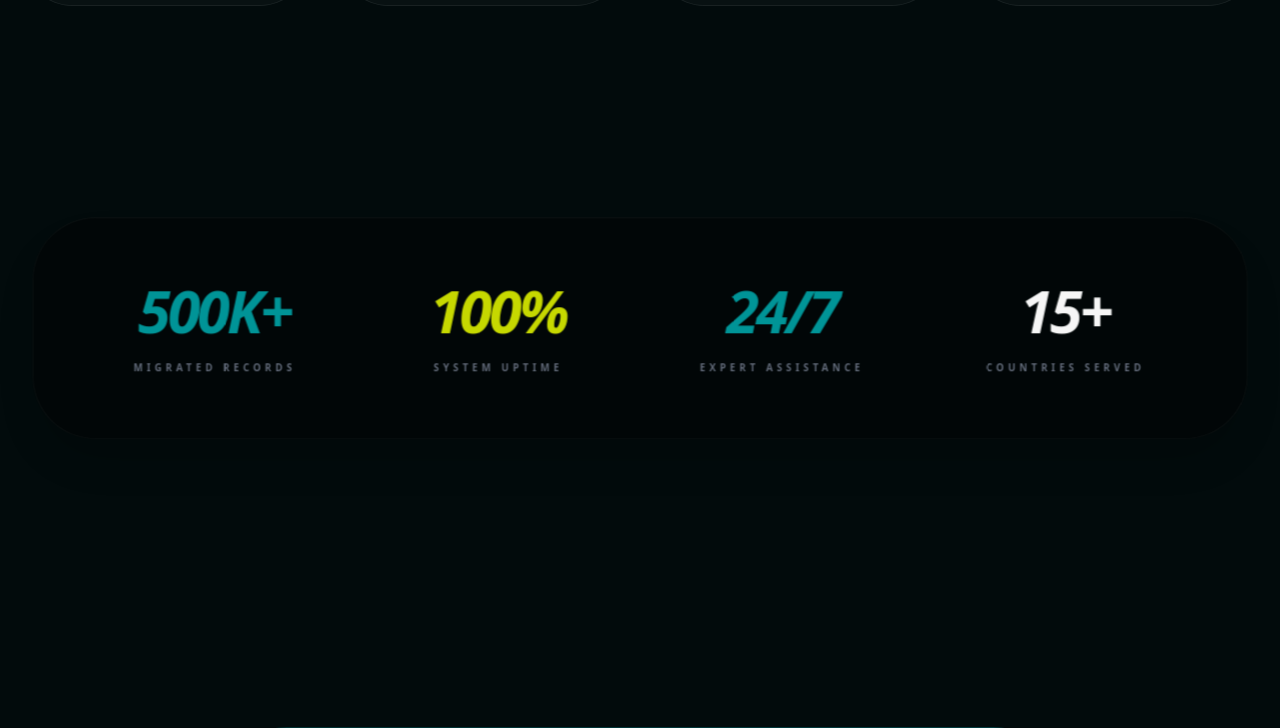
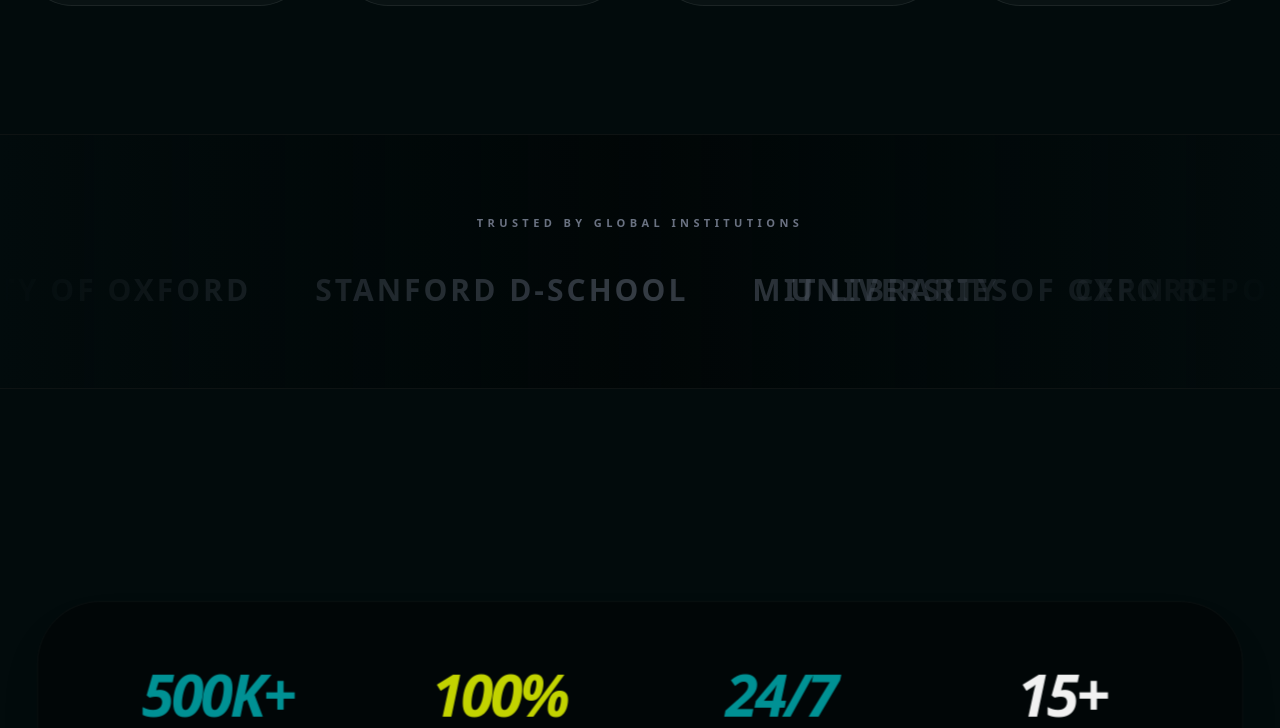
Before and after one commit to Abhinav-THAJ/connectberg, a Next.js app: page / in a window 1280 px wide. Shown: the part 3525-4253 px from the top of the page. Built offline with nearby package versions, Linux system fonts and the light colour scheme.

Commit message:
Add infinite marquee animation and logo ticker

```diff
--- a/src/app/globals.css
+++ b/src/app/globals.css
@@ -251,3 +251,21 @@
   background: #009A9D;
   color: black;
 }
+
+@keyframes marquee {
+  0% {
+    transform: translateX(0%);
+  }
+
+  100% {
+    transform: translateX(-50%);
+  }
+}
+
+.animate-marquee {
+  animation: marquee 30s linear infinite;
+}
+
+.animate-marquee:hover {
+  animation-play-state: paused;
+}
--- a/src/app/page.tsx
+++ b/src/app/page.tsx
@@ -240,6 +240,30 @@
         </div>
       </section >
 
+      {/* Infinite Marquee - Trusted By */}
+      <section className="w-full py-20 border-y border-white/5 bg-black/40 overflow-hidden relative reveal-up">
+        <div className="absolute inset-0 bg-gradient-to-r from-background via-transparent to-background z-10 pointer-events-none" />
+        <div className="mb-10 text-center relative z-20">
+          <p className="text-gray-500 font-black uppercase tracking-[0.4em] text-[11px] mb-2">Trusted By Global Institutions</p>
+        </div>
+        <div className="flex w-[200%] md:w-[150%] animate-marquee">
+          <div className="flex w-1/2 justify-around items-center px-4">
+            {["University of Oxford", "Stanford D-School", "MIT Libraries", "CERN Repository", "Tokyo Tech", "Harvard Dataverse"].map((name, i) => (
+              <span key={i} className="text-xl md:text-3xl font-black uppercase tracking-widest text-gray-500 whitespace-nowrap opacity-50 hover:opacity-100 hover:text-teal hover:scale-110 transition-all cursor-crosshair px-8">
+                {name}
+              </span>
+            ))}
+          </div>
+          <div className="flex w-1/2 justify-around items-center px-4">
+            {["University of Oxford", "Stanford D-School", "MIT Libraries", "CERN Repository", "Tokyo Tech", "Harvard Dataverse"].map((name, i) => (
+              <span key={`dup-${i}`} className="text-xl md:text-3xl font-black uppercase tracking-widest text-gray-500 whitespace-nowrap opacity-50 hover:opacity-100 hover:text-teal hover:scale-110 transition-all cursor-crosshair px-8">
+                {name}
+              </span>
+            ))}
+          </div>
+        </div>
+      </section>
+
       {/* Metrics - Scale on Scroll */}
       < section className="max-w-7xl mx-auto px-6 w-full text-center reveal-scale py-20" >
         <div className="grid grid-cols-2 lg:grid-cols-4 gap-12 bg-black/40 p-16 rounded-[4rem] border border-white/5 shadow-2xl">
```
